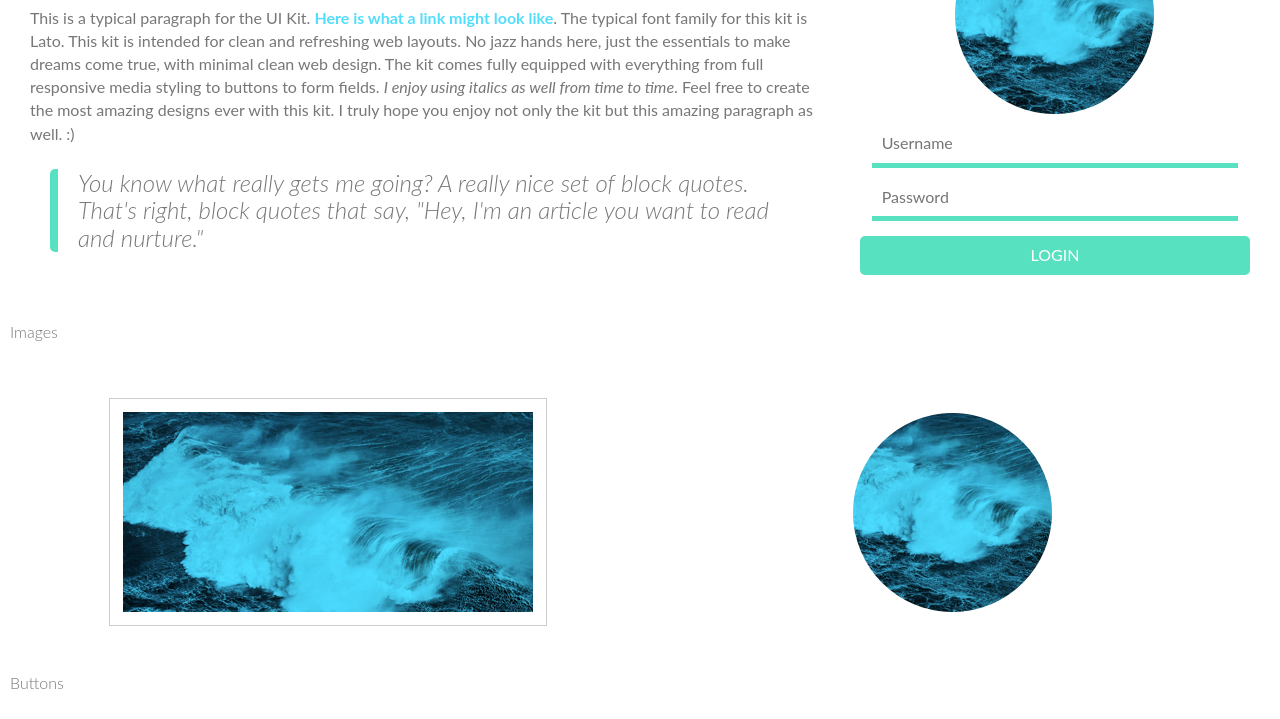
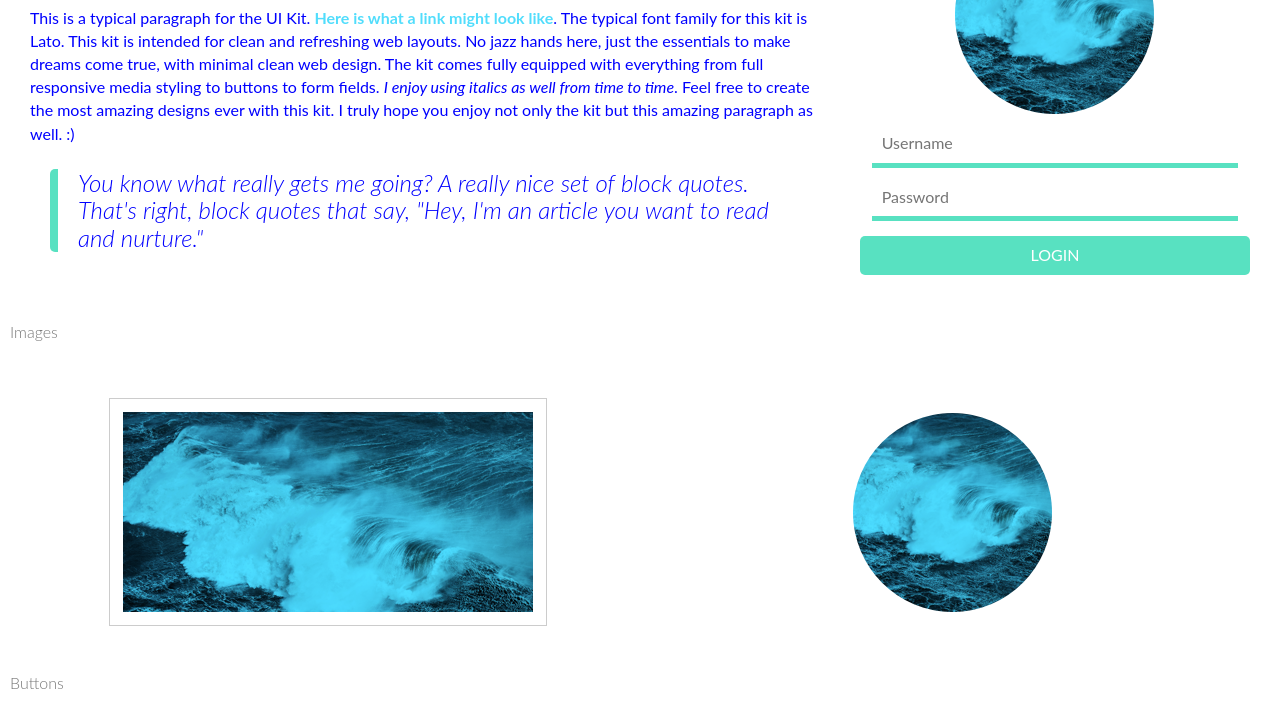
Before and after one commit to rohung/style_guide_v7, a plain HTML site: page index.html in a window 1280 px wide. Shown: the part 381-1100 px from the top of the page. Drawn offline with Linux system fonts and the light colour scheme.

Commit message:
3rd commit

```diff
--- a/css/styles.css
+++ b/css/styles.css
@@ -383,7 +383,7 @@ template {
 /* line 7, ../../../Documents/Treehouse_Learning_Files/style_guide_v7/scss/base/_typography.scss */
 * {
   font-family: 'Lato', sans-serif;
-  color: #777;
+  color: blue;
   box-sizing: border-box;
 }
 
```
Also changed, not shown: 1 other file.
